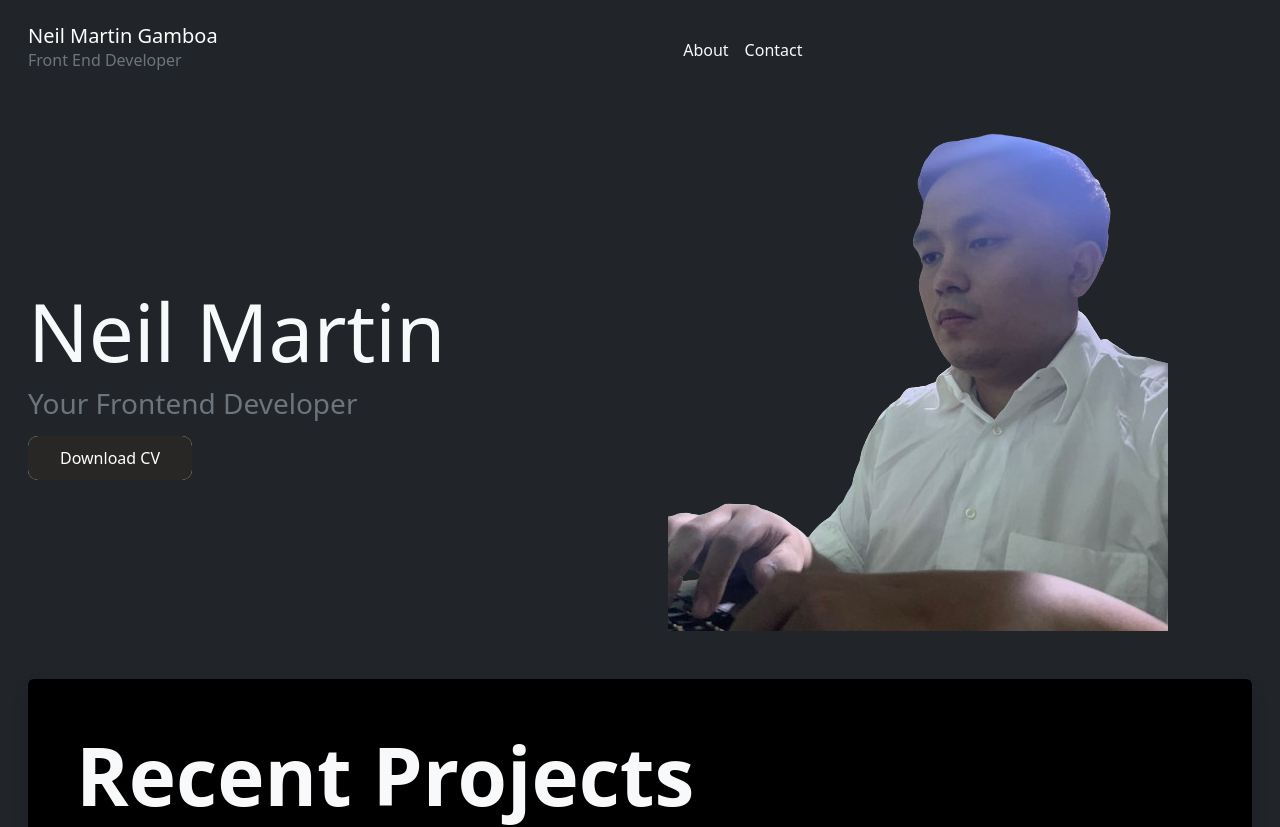
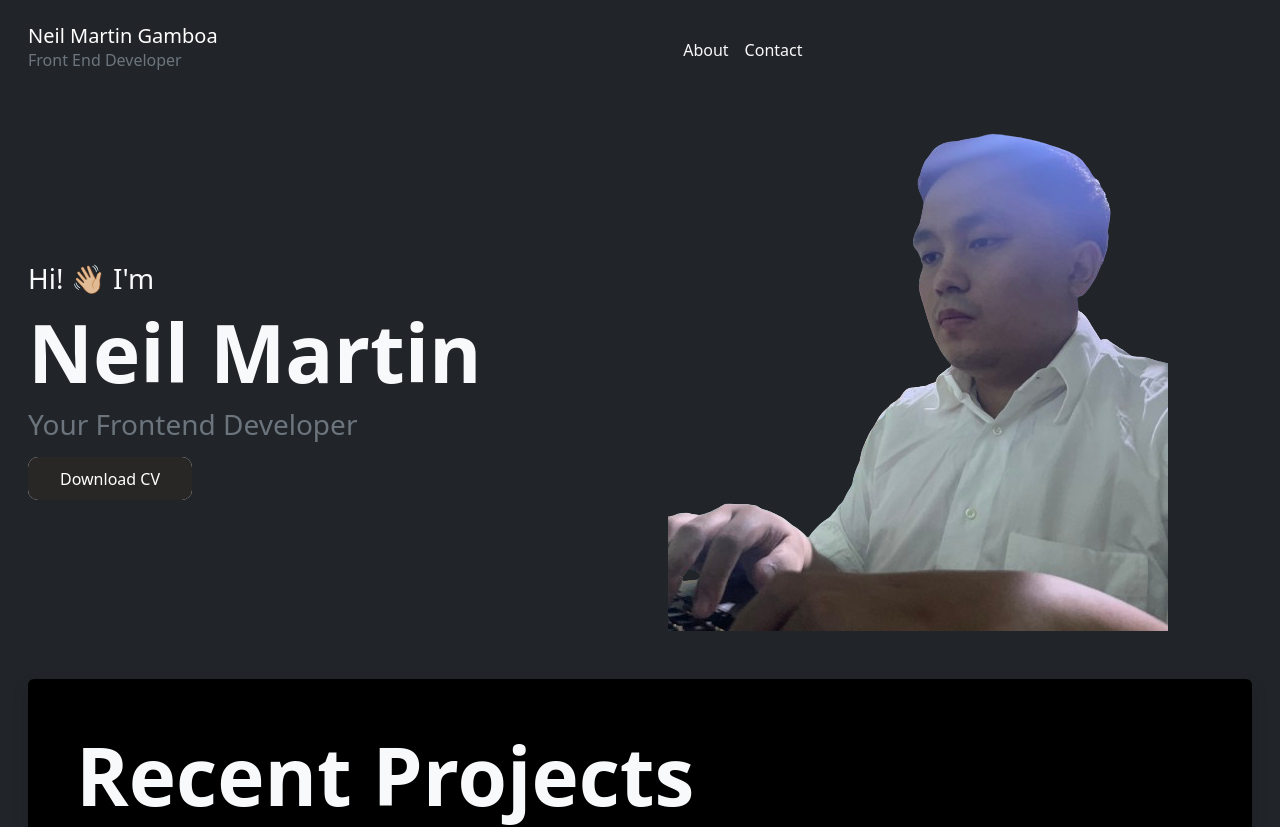
Before and after one commit to neilmrtngamboa/Portfolio_Website, a React (Vite) app: page / in a window 1280 px wide. Shown: the top 827 px of the page. Built offline with nearby package versions, Linux system fonts and the light colour scheme.

Commit message:
added a text

```diff
--- a/src/pages/Home.jsx
+++ b/src/pages/Home.jsx
@@ -11,7 +11,8 @@ function Home() {
 
         <div className="col-md-6 my-auto">
 
-          <h1 className='display-1 text-light'>Neil Martin</h1>
+          <h3 className='text-light'>Hi! 👋🏼 I'm</h3>
+          <h1 className='display-1 fw-bold text-light'>Neil Martin</h1>
           <h6 className='fs-3 text-secondary'>Your Frontend Developer</h6>
           <button className="mt-2 bn5">
             <a href={resume} download='resume' id='CV'>Download CV</a>
```
